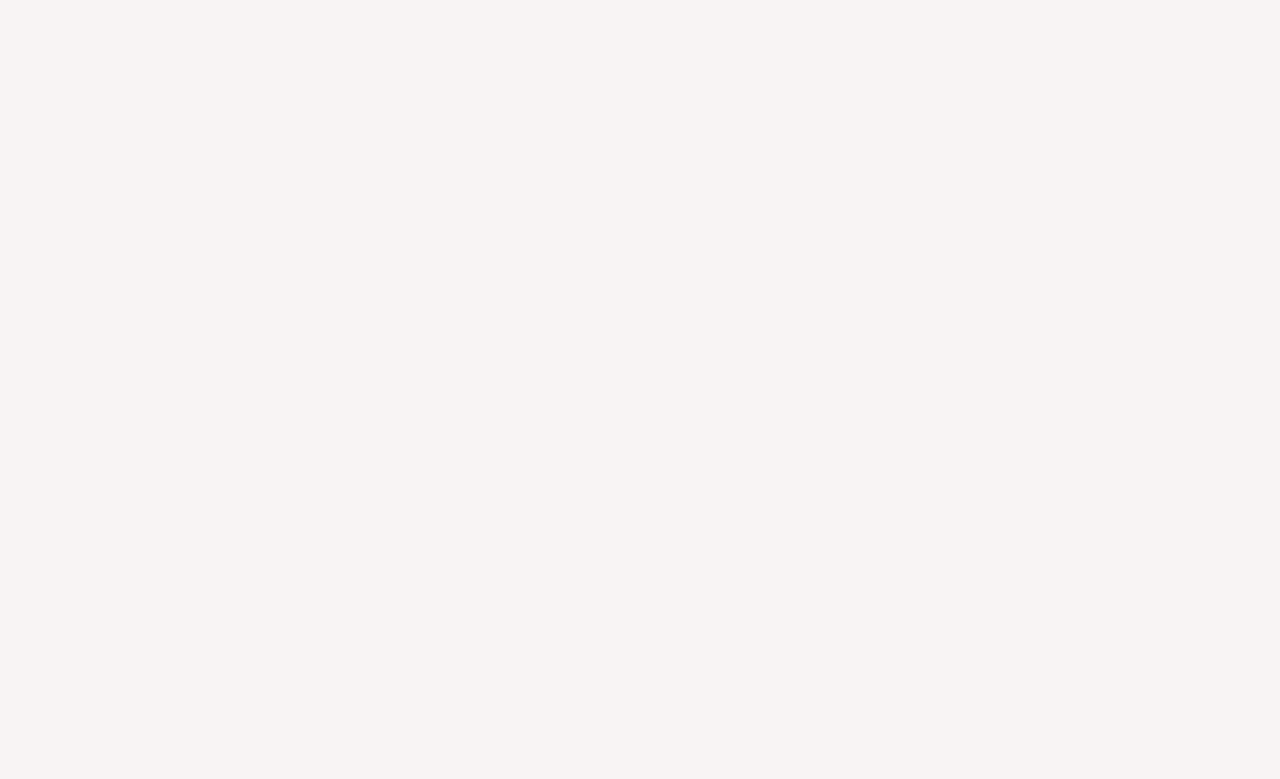
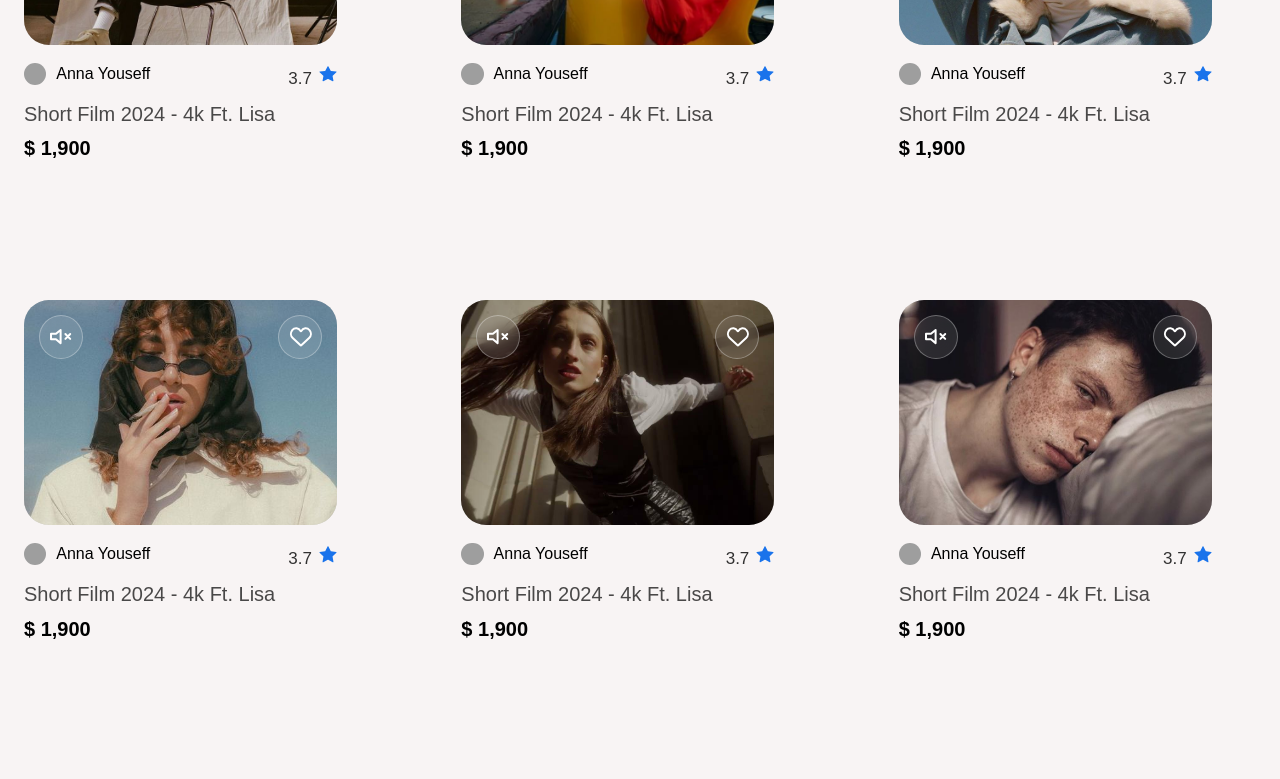
Before and after one commit to duvdu/Duvdu-Website, a Next.js app: page / in a window 1280 px wide. Shown: the part 7660-8439 px from the top of the page. Before the commit the page ends 5254 px from the top, so only its background shows below. Built offline with nearby package versions, Linux system fonts and the light colour scheme; grey boxes are pictures that could not be loaded.

Commit message:
error handle

```diff
--- a/pages/index.js
+++ b/pages/index.js
@@ -77,7 +77,7 @@ const Projects = ({ projects, projectFilters, fetchProjects }) => {
                         {getPaginatedProjects.length === 0 && (
                             <h3>No projects Found </h3>
                         )}
-                        <div className="project-grid">
+                        <div className="grid minmax-280 gap-20">
                             {getPaginatedProjects.map((item, i) => (
                                 <Card className='cursor-pointer' href="/project" key={i} cardData={item} />
                             ))}
--- a/pages/profile.js
+++ b/pages/profile.js
@@ -5,7 +5,7 @@ import Controller from '../components/elements/controllers';
 import Icon from '../components/Icons';
 import { convertToK } from '../util/util';
 import Popup from '../components/elements/popup';
-import EditPopUp from '../components/layout/EditProfile';
+import EditPopUp from '../components/popsup/EditProfile';
 import React, { useState } from 'react';
 import Switch from '../components/elements/switcher'
 
--- a/public/assets/css/home.css
+++ b/public/assets/css/home.css
@@ -1,9 +1,8 @@
 
-.project-grid {
-    display: grid;
+.minmax-280 {
     grid-template-columns: repeat(auto-fill, minmax(280px, 1fr));
-    gap: 20px;
   }
+
 .producer-grid {
     display: grid;
     grid-template-columns: repeat(auto-fill, minmax(360px, 1fr));
```
